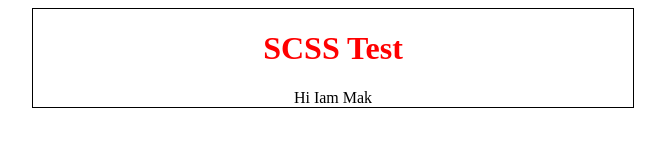
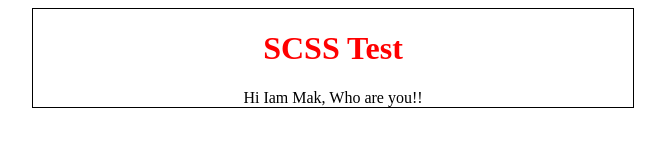
Before and after one commit to YangMak/TestGitHub, a website: page 2018-08-20_vscode-test/index.html in a window 1280 px wide. Shown: the whole page, without its empty margins (307-972 px from the left). Drawn offline with Linux system fonts and the light colour scheme.

Commit message:
modify index.html (Who are you)

```diff
--- a/2018-08-20_vscode-test/index.html
+++ b/2018-08-20_vscode-test/index.html
@@ -12,7 +12,7 @@
 <body>
     <header>
         <h1>SCSS Test</h1>
-        <div>Hi Iam Mak</div>
+        <div>Hi Iam Mak, Who are you!!</div>
     </header>
 </body>
 
```
